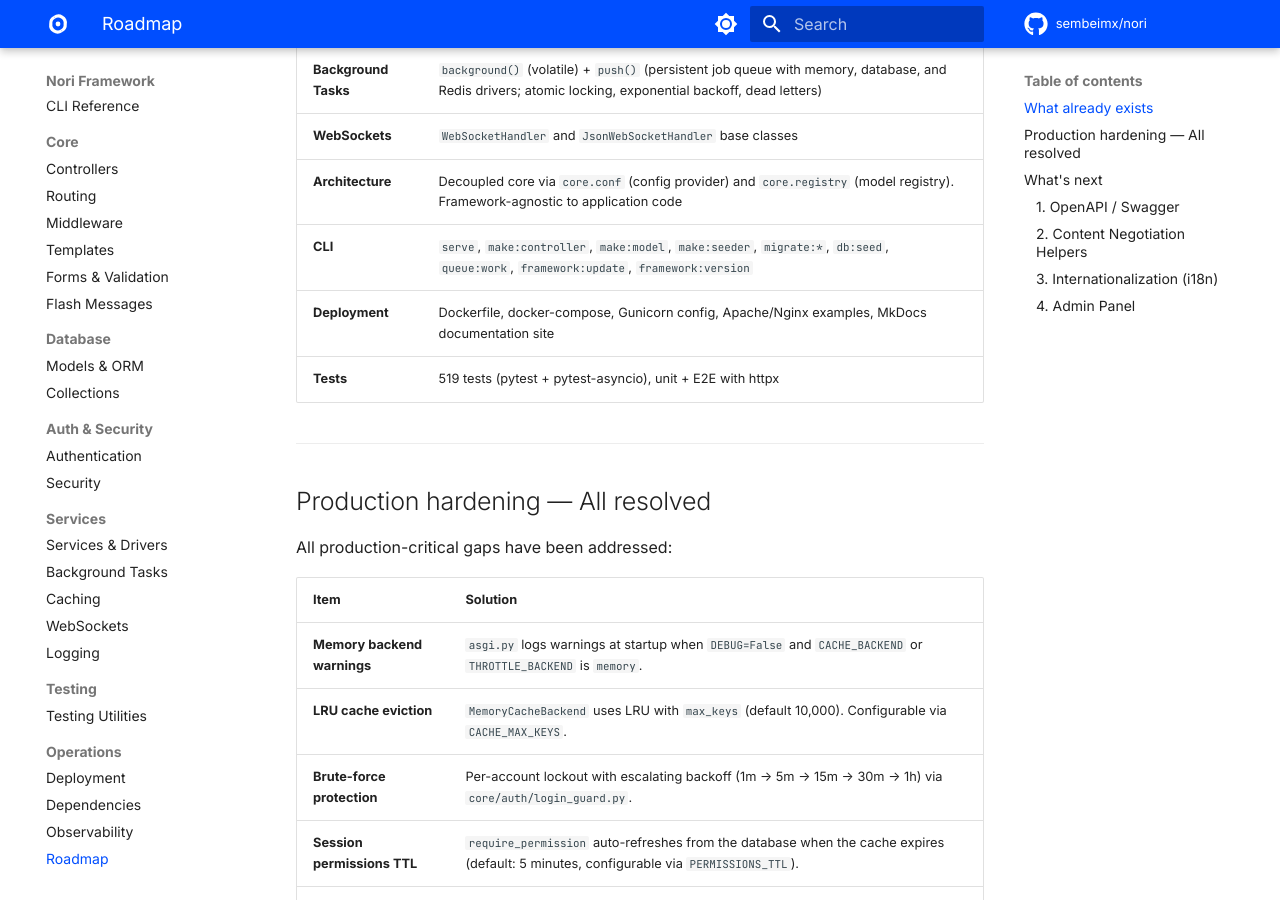
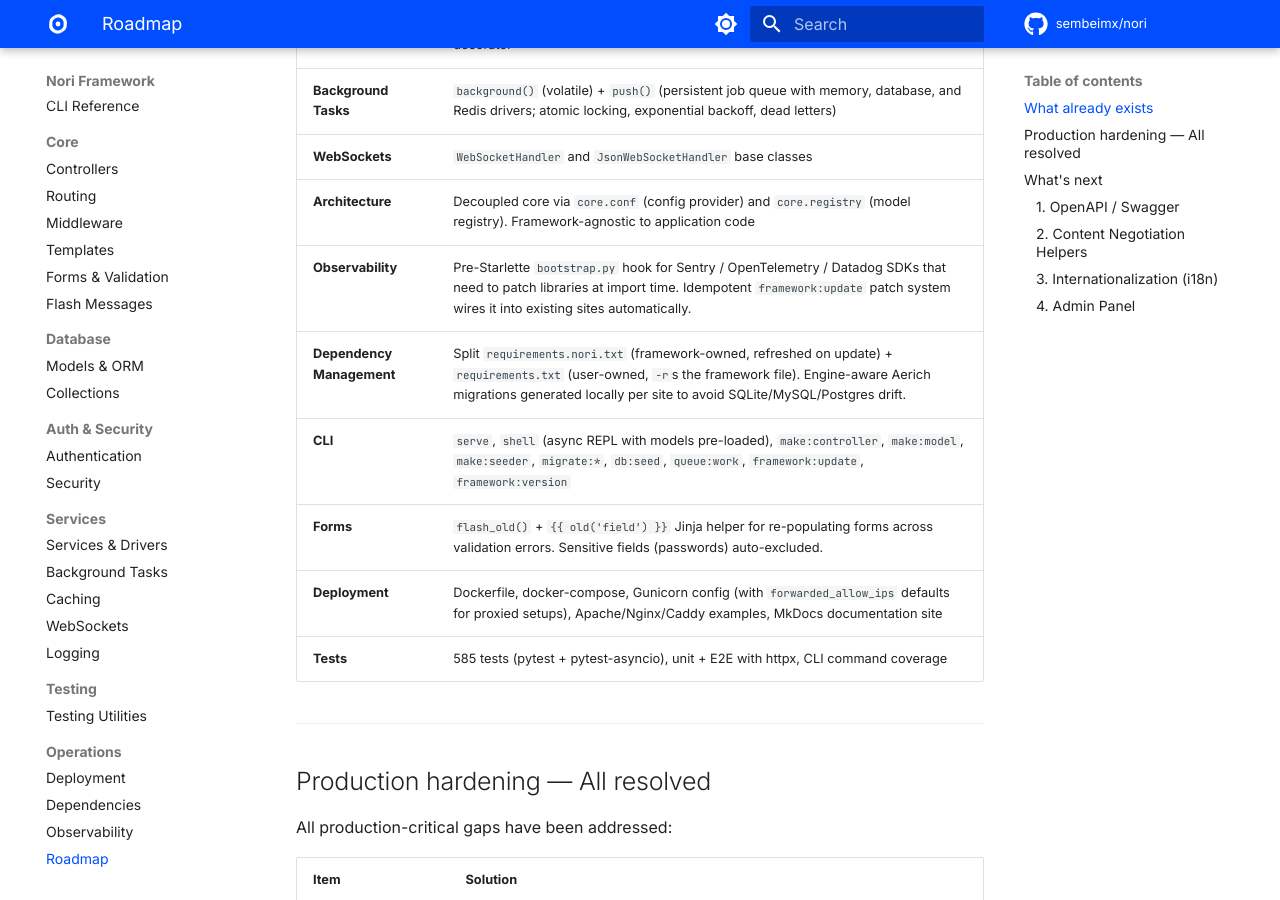
Before and after one commit to sembeimx/nori, an MkDocs documentation site: the page built from docs/roadmap.md, in a window 1280 px wide and 900 px high, scrolled down 889 px. Built offline with MkDocs 1.6.1 and Material for MkDocs 9.7.7, drawn with Linux system fonts in a browser that asks for light colours; comment, search, counter and statistics services are not loaded; the version menu is left out.

Commit message:
docs: align README + index + architecture + roadmap with 1.6 - 1.9 features
- README: Quick Start now mentions migrate:init as the one-time setup
  step before serve. CLI table includes `shell`.
- index: "Create Your First Feature" walkthrough adds step 0
  (migrate:init). "Key Features" lists the bootstrap hook, old() form
  helper, shell REPL, and the requirements split.
- architecture: Initialization section now shows the bootstrap hook
  call as step 1, before settings — the timing matters for
  observability SDKs and was missing from the diagram.
- roadmap: "What already exists" gets rows for Observability,
  Dependency Management, and Forms; CLI row includes `shell`. Test
  count refreshed to 585.

```diff
--- a/docs/roadmap.md
+++ b/docs/roadmap.md
@@ -19,9 +19,12 @@ Current state of Nori and what's coming next.
 | **Background Tasks** | `background()` (volatile) + `push()` (persistent job queue with memory, database, and Redis drivers; atomic locking, exponential backoff, dead letters) |
 | **WebSockets** | `WebSocketHandler` and `JsonWebSocketHandler` base classes |
 | **Architecture** | Decoupled core via `core.conf` (config provider) and `core.registry` (model registry). Framework-agnostic to application code |
-| **CLI** | `serve`, `make:controller`, `make:model`, `make:seeder`, `migrate:*`, `db:seed`, `queue:work`, `framework:update`, `framework:version` |
-| **Deployment** | Dockerfile, docker-compose, Gunicorn config, Apache/Nginx examples, MkDocs documentation site |
-| **Tests** | 519 tests (pytest + pytest-asyncio), unit + E2E with httpx |
+| **Observability** | Pre-Starlette `bootstrap.py` hook for Sentry / OpenTelemetry / Datadog SDKs that need to patch libraries at import time. Idempotent `framework:update` patch system wires it into existing sites automatically. |
+| **Dependency Management** | Split `requirements.nori.txt` (framework-owned, refreshed on update) + `requirements.txt` (user-owned, `-r`s the framework file). Engine-aware Aerich migrations generated locally per site to avoid SQLite/MySQL/Postgres drift. |
+| **CLI** | `serve`, `shell` (async REPL with models pre-loaded), `make:controller`, `make:model`, `make:seeder`, `migrate:*`, `db:seed`, `queue:work`, `framework:update`, `framework:version` |
+| **Forms** | `flash_old()` + `{{ old('field') }}` Jinja helper for re-populating forms across validation errors. Sensitive fields (passwords) auto-excluded. |
+| **Deployment** | Dockerfile, docker-compose, Gunicorn config (with `forwarded_allow_ips` defaults for proxied setups), Apache/Nginx/Caddy examples, MkDocs documentation site |
+| **Tests** | 585 tests (pytest + pytest-asyncio), unit + E2E with httpx, CLI command coverage |
 
 ---
 
```
Also changed, not shown: README.md (+2 -0 lines), docs/architecture.md (+10 -0 lines), docs/index.md (+7 -2 lines).
